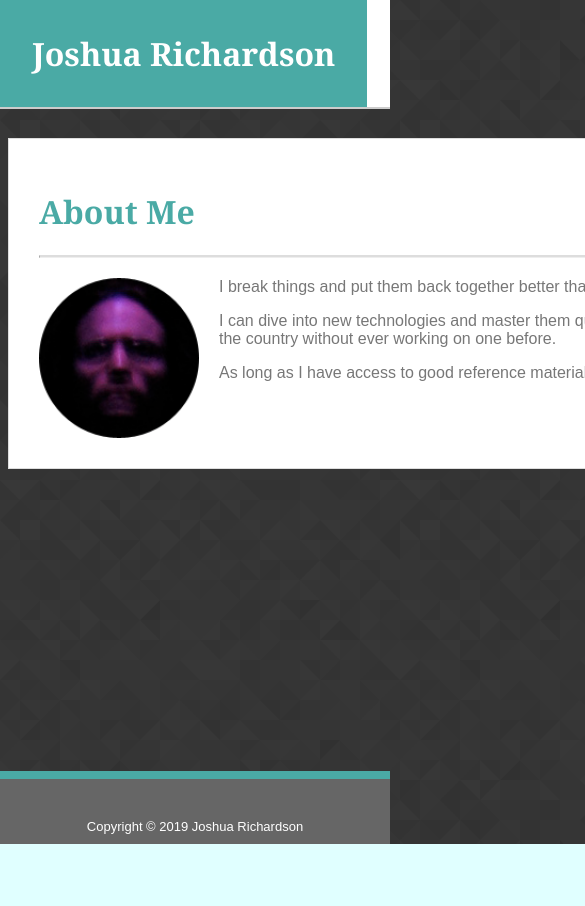
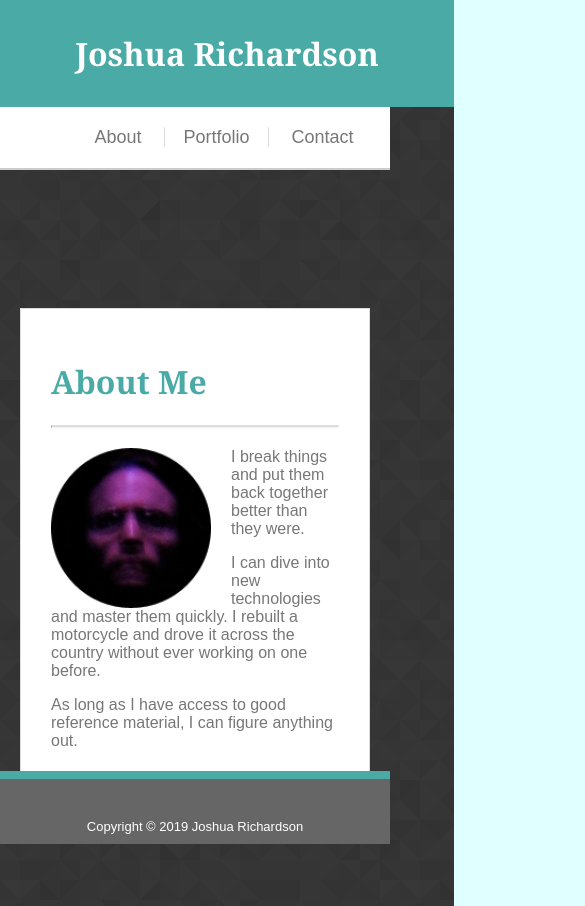
Before and after one commit to joshua-unseen/Responsive-Portfolio, a plain HTML site: page index.html in a window 390 px wide. Shown: the top 906 px of the page, 585 px wide, since content can reach past the window. Before the commit the page ends 844 px from the top, so only its background shows below. Drawn offline with Linux system fonts and the light colour scheme.

Commit message:
980 and 768 roughed in, most of 640

```diff
--- a/assets/css/style.css
+++ b/assets/css/style.css
@@ -150,12 +150,51 @@ footer {
     border-top: 8px solid #4aaaa5;
 }
 
-@media screen and (min-width: 980px) {
+@media screen and (max-width: 980px) {
+    #hcontent {
+        margin-left: 40px;
+        margin-right: 40px;
+        width: auto;
+    }
+    #content {
+        margin-left: 40px;
+        width: 70%;
+    }
+}
+@media screen and (max-width: 768px) {
+    #hcontent, #content {
+        margin-left: 20px;
+        margin-right: 20px;
+        width: auto;
+    }
+}
+@media screen and (max-width: 640px) {
+    body {
+        margin: 0px;
+    }
+    header {
+        position: relative;
+    }
+    #hcontent {
+        width: 100%;
+        margin-left: 0px;
+        margin-right: 0px;
+        height: auto;
+    }
+    header h1 {
+        display: block;
+        margin: 0px;
+        width: 100%;
+        text-align: center;
+        padding: 20px;
+    }
+    #hlinks {
+        width: 100%;
+        margin: 0px;
+        position: relative;
+        display: block;
+        text-align: center;
+        padding: 20px;
+    }
 
 }
-@media screen and (min-width: 768px) {
-
-}
-@media screen and (min-width: 640px) {
-
-}
```
